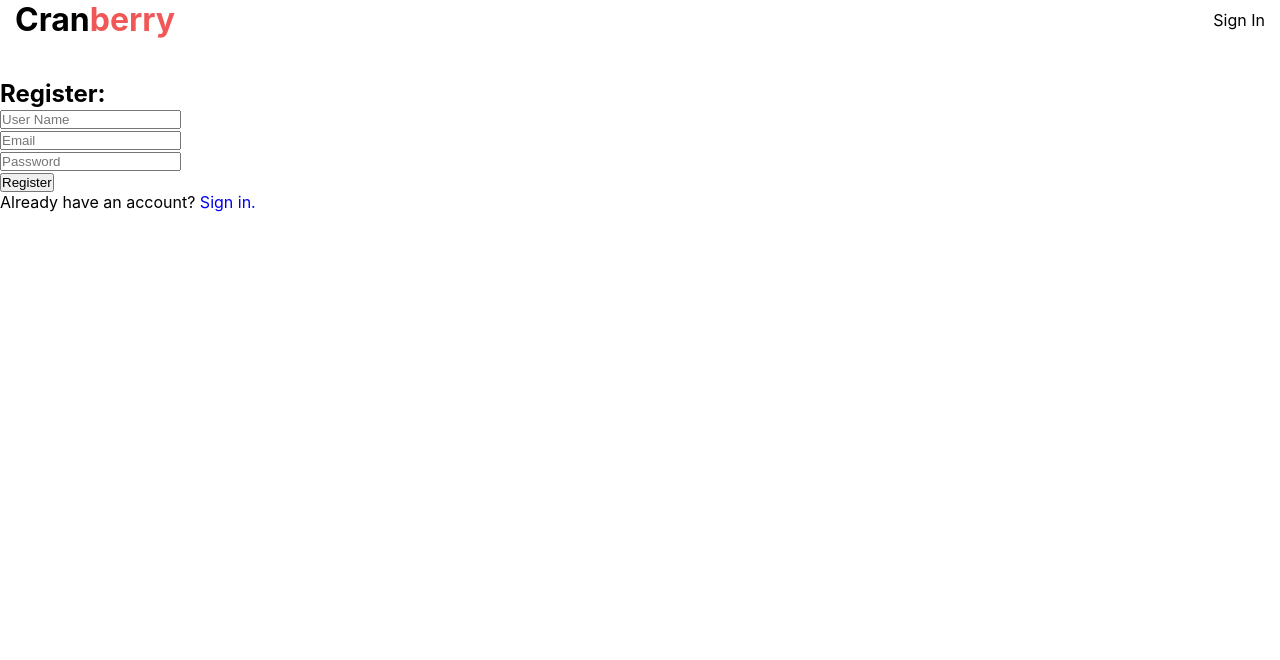
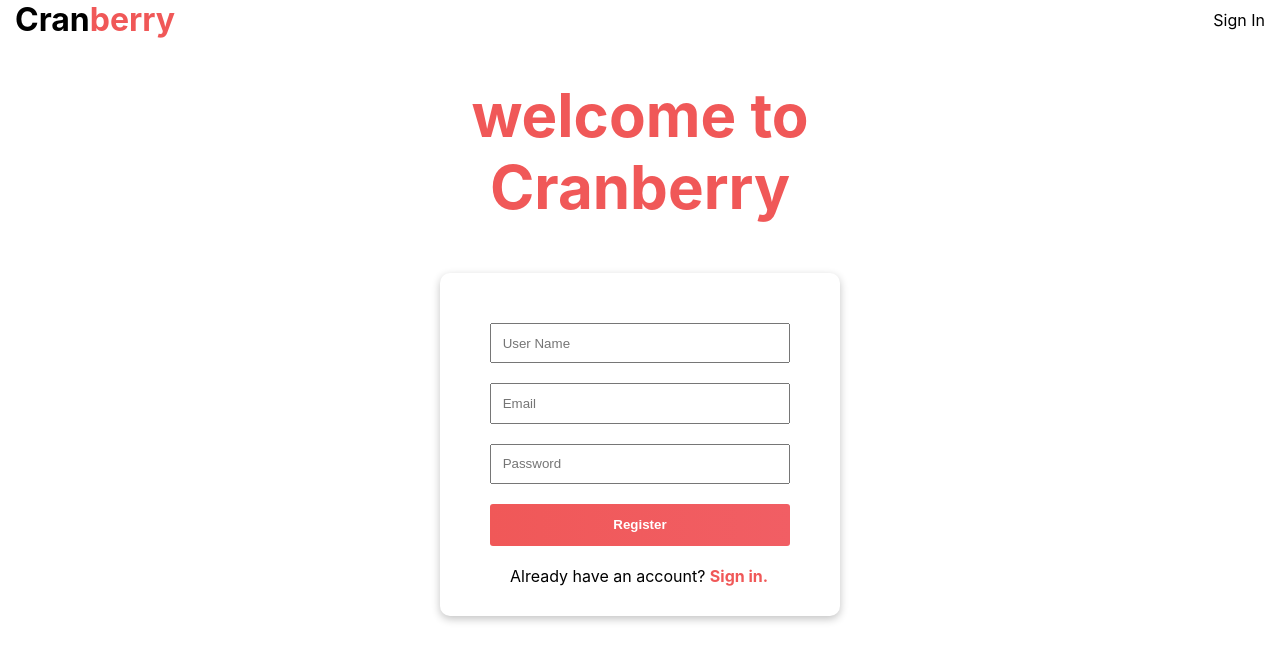
Before and after one commit to jfpalchak/cranberry, a React (Create React App) app in the folder cranberry/: page /register in a window 1280 px wide. Shown: the top 660 px of the page. Built offline with nearby package versions, Linux system fonts and the light colour scheme.

Commit message:
update styles for login and register components

```diff
--- a/cranberry/src/components/Register.tsx
+++ b/cranberry/src/components/Register.tsx
@@ -38,11 +38,22 @@ export default function Register() {
   }
 
   return (
-    <section>
+    <section className="auth-main">
 
-      <h1>Register:</h1>
-      {registerSuccess}
-      <form className="register-form" onSubmit={handleRegister}>
+      <div className="auth-card">
+
+        <div className="card-header">
+          <h1>welcome to Cranberry</h1>
+        </div>
+
+        <div className="card-body">
+          {registerSuccess &&
+            <div className="error-message">
+              <p>* {registerSuccess}</p>
+            </div>
+          }
+
+          <form className="register-form auth-form" onSubmit={handleRegister}>
           <input
               type="text"
               id="userName"
@@ -70,13 +81,15 @@ export default function Register() {
               onChange={handleChange}
             />
             <br/>
-        <button>Register</button>
+            <button className="btn primary-btn">Register</button>
           </form>
 
           <div className="callout">
             <p>Already have an account? <Link to="/sign-in">Sign in.</Link></p>
           </div>
+        </div>
 
+      </div>
     </section>
   );
 }
--- a/cranberry/src/components/SignIn.tsx
+++ b/cranberry/src/components/SignIn.tsx
@@ -2,6 +2,7 @@ import axios from "axios";
 import React, { useState } from "react";
 import { Link, useNavigate } from "react-router-dom";
 import AuthService from "../services/auth.service";
+import { TextField } from "@mui/material";
 
 const BASE_URL = "http://localhost:5000/api";
 
@@ -40,21 +41,34 @@ export default function SignIn(props: SignInProps) {
       })
       .catch((error) => {
         console.log("Error logging in: ", error); // ! CONSOLE LOG
-        const message = error.response.data.message
+        let message = error.response.data.message
         || error.response.data[0]?.description
         || error.response.data.errors.Email
         || error.response.data.errors.Password
-        console.log("The error message: ", message); // ! CONSOLE LOG
+        message = message.includes("Unable")
+          ? message.concat(" Please make sure your email or password are correct.")
+          : message.concat("");
         setSignInSuccess(message);
       });
 
   }
 
   return (
-    <section>
-      <h1>Sign In</h1>
-      {signInSuccess}
-      <form className="signin-form" onSubmit={handleSignIn}>
+    <section className="auth-main">
+
+      <div className="auth-card">
+
+        <div className="card-header">
+          <h1>Cranberry</h1>
+        </div>
+
+        <div className="card-body">
+          {signInSuccess &&
+            <div className="error-message">
+              <p>* {signInSuccess}</p>
+            </div>
+          }
+          <form className="signin-form auth-form" onSubmit={handleSignIn}>
             <input
               type="text"
               id="signinEmail"
@@ -73,12 +87,16 @@ export default function SignIn(props: SignInProps) {
               onChange={handleChange}
             />
             <br/>
-        <button type="submit">Log In</button>
+            <button className="btn primary-btn" type="submit">SIGN IN</button>
           </form>
 
           <div className="callout">
             <p>New to Cranberry? <Link to="/register">Register here.</Link></p>
           </div>
+        </div>
+
+      </div>
+
     </section>
   );
 }
--- a/cranberry/src/index.css
+++ b/cranberry/src/index.css
@@ -36,6 +36,15 @@ a {
 
 .center {
   text-align: center;
+}
+
+.btn {
+  padding: 1em;
+  border-radius: 3px;
+  cursor: pointer;
+  -o-transition: all .4s ease-in-out;
+  -webkit-transition: all .4s ease-in-out;
+  transition: all .4s ease-in-out;
 }
 
 /* ####################### */
@@ -99,13 +108,85 @@ header nav a:hover {
   border-radius: 3px;
   background: rgb(240, 88, 88);
   color: white;
-  transition: 0.3s;
+  transition: all 0.3s ease-in;
 }
 .splash-btn:hover {
   cursor: pointer;
   background: white;
   color: rgb(240, 88, 88);
   box-shadow: rgba(60, 64, 67, 0.3) 0px 1px 2px 0px, rgba(60, 64, 67, 0.15) 0px 1px 3px 1px;
+}
+
+/* ##################### */
+/*  SIGN-IN / REGISTER   */
+/* ##################### */
+.auth-main {
+  display: flex;
+  /* align-items: center; */
+  justify-content: center;
+}
+.card-header {
+  color: rgb(240, 88, 88);
+  text-align: center;
+  margin-bottom: 50px;
+  font-size: 2.5em;
+  max-width: 400px;
+}
+
+.card-body {
+  padding: 50px 50px 10px 50px;
+  width: 400px;
+  border-radius: 10px;
+  box-shadow: rgba(0, 0, 0, 0.24) 0px 3px 8px;
+}
+
+.auth-form {
+  display: flex;
+  flex-direction: column;
+}
+
+.auth-form input {
+  padding: .8em;
+}
+
+.primary-btn {
+  color: white;
+  background: #e2373f;
+  border: none;
+  font-weight: bold;
+  background-size: 300% 100%;
+  background-image: linear-gradient(to right, #f05858, #f15e64, #e14e53, #e2373f);
+  transition: all .4s ease-in-out;
+}
+.primary-btn:hover {
+  background-position: 100% 0;
+  -o-transition: all .4s ease-in-out;
+  -webkit-transition: all .4s ease-in-out;
+  transition: all .4s ease-in-out;
+}
+.primary-btn:focus {
+  outline: none;
+}
+.primary-btn:active {
+  background: #e2373f;
+}
+
+.error-message {
+  background: rgba(240, 88, 88, 0.284);
+  color: darkred;
+  padding: .5em;
+  border-radius: 3px;
+  margin-bottom: 10px;
+}
+
+.callout {
+  padding: 20px;
+  width: 350px;
+}
+
+.callout a {
+  color: rgb(240, 88, 88);
+  font-weight: bold;
 }
 
 /* ######### */
```
Lines whose indentation alone changed are shown as unchanged.
